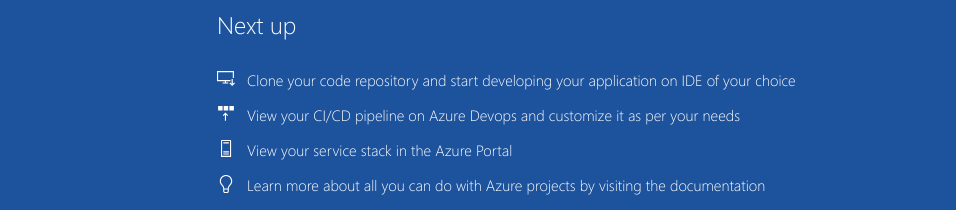
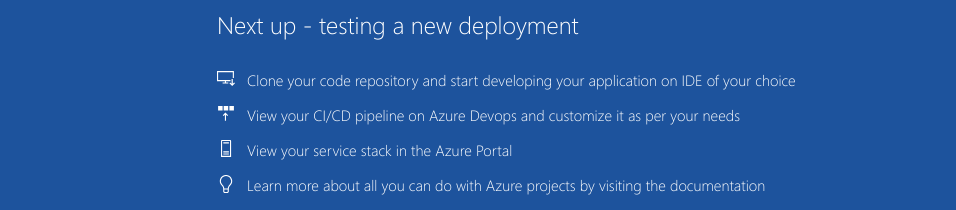
Before and after one commit to Zodiack/DeplyTest, a plain HTML site: page index.html in a window 1280 px wide. Shown: the part 590-800 px from the top of the page, without its empty margins (8-964 px from the left). Drawn offline with Linux system fonts and the light colour scheme.

```diff
--- a/index.html
+++ b/index.html
@@ -23,7 +23,7 @@
                 <div class="description line-1"> Azure DevOps Project has been successfully setup</div>
                 <div class="description line-2"> Your HTML app is up and running on Azure</div>
                 <div class="next-steps-container">
-                    <div class="next-steps-header">Next up</div>
+                    <div class="next-steps-header">Next up - testing a new deployment</div>
                     <div class="next-steps-body">
                         <div class="step">
                             <div class="step-icon">
```
